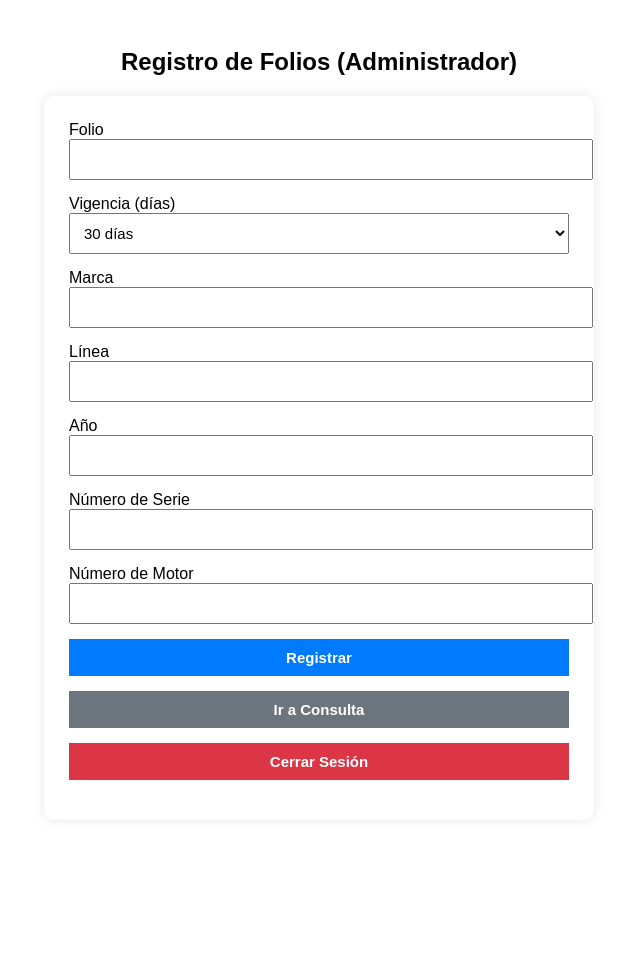
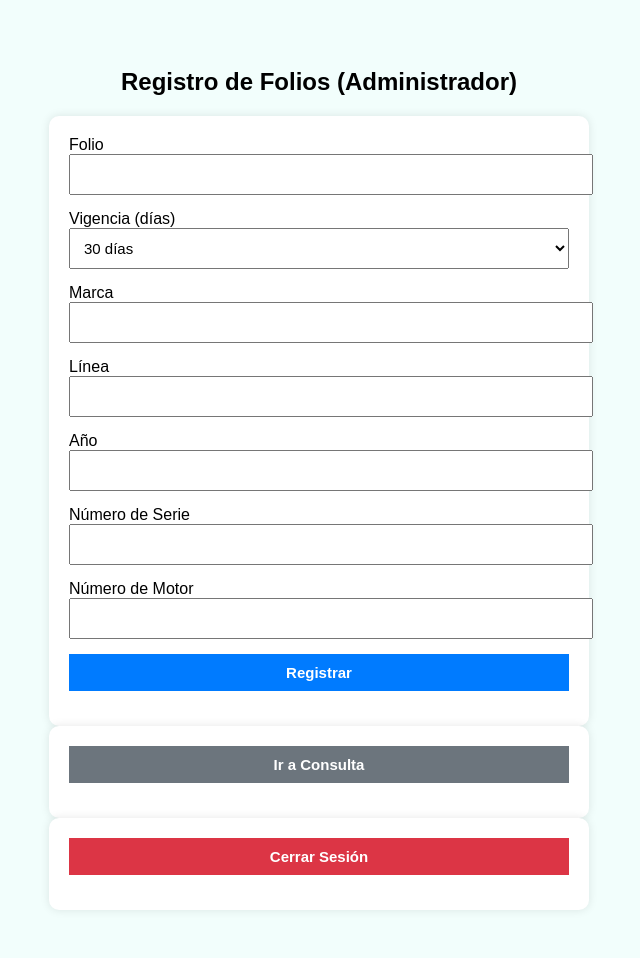
Before and after one commit to Gsr1989/registro-vehiculos, a Flask app: page /registro_admin in a window 1280 px wide. Shown: the whole page, without its empty margins (321-961 px from the left). Before the commit the page ends 780 px from the top, so only its background shows below. Run offline with Flask 3, Linux system fonts and the light colour scheme; the visitor is signed in with stand-in values (Sample User, id 1).

Commit message:
Update registro_admin.html

```diff
--- a/templates/registro_admin.html
+++ b/templates/registro_admin.html
@@ -2,21 +2,20 @@
 <html lang="es">
 <head>
     <meta charset="UTF-8">
-    <title>Registro de Folios - Admin</title>
-    <meta name="viewport" content="width=device-width, initial-scale=1">
+    <title>Registro de Folio (Administrador)</title>
     <style>
         body {
             font-family: Arial, sans-serif;
-            background-color: #ffffff;
-            padding: 20px;
+            background-color: #f2fefc;
+            padding: 40px;
         }
         form {
             max-width: 500px;
             margin: auto;
-            background-color: #ffffff;
-            padding: 25px;
+            background-color: white;
+            padding: 20px;
             border-radius: 10px;
-            box-shadow: 0 0 12px rgba(0,0,0,0.1);
+            box-shadow: 0 0 10px rgba(0,0,0,0.1);
         }
         input, select, button {
             width: 100%;
@@ -44,7 +43,6 @@
         }
         h2 {
             text-align: center;
-            margin-bottom: 20px;
         }
         .mensaje {
             text-align: center;
@@ -94,8 +92,14 @@
         <input type="text" name="numero_motor" required>
 
         <button class="btn-blue" type="submit">Registrar</button>
-        <a href="{{ url_for('consulta') }}"><button class="btn-grey" type="button">Ir a Consulta</button></a>
-        <a href="{{ url_for('logout') }}"><button class="btn-red" type="button">Cerrar Sesión</button></a>
+    </form>
+
+    <form method="get" action="{{ url_for('consulta') }}">
+        <button class="btn-grey" type="submit">Ir a Consulta</button>
+    </form>
+
+    <form method="get" action="{{ url_for('logout') }}">
+        <button class="btn-red" type="submit">Cerrar Sesión</button>
     </form>
 </body>
 </html>
```
